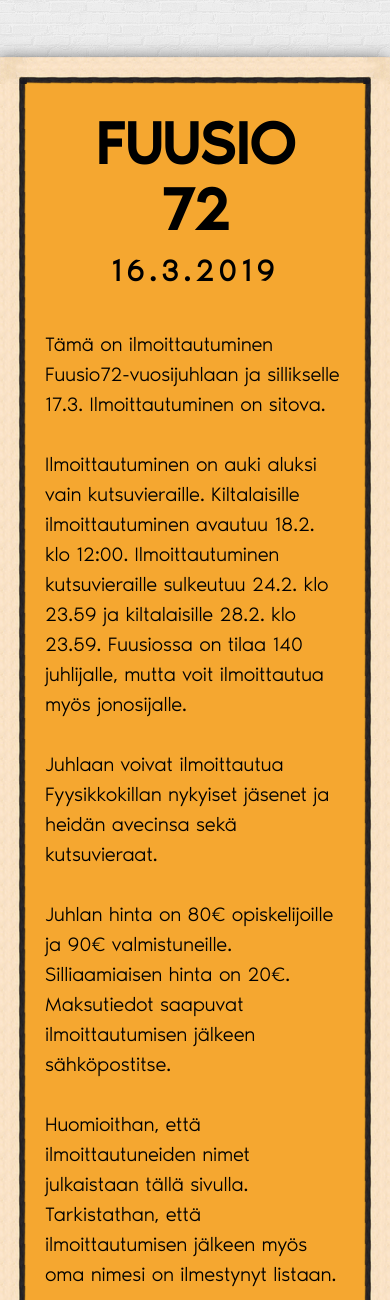
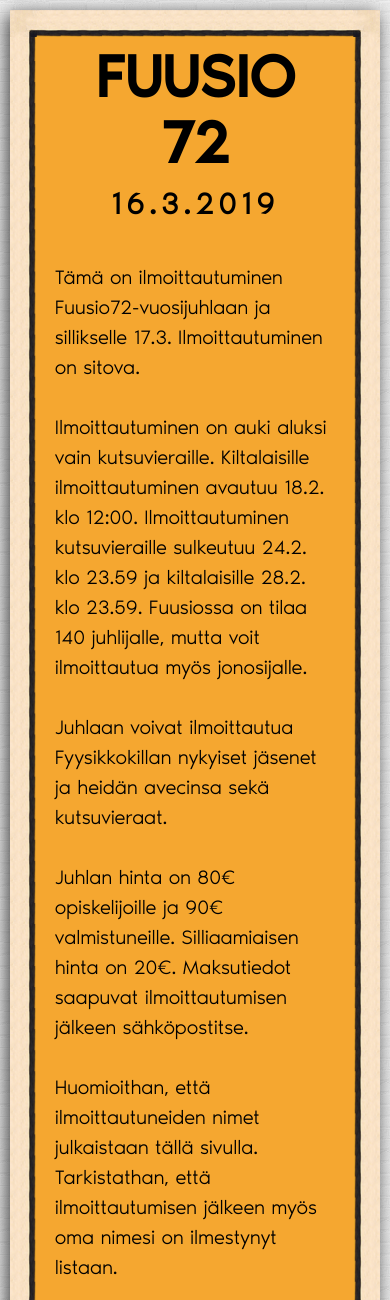
Before and after one commit to EinariTuukkanen/fuusio71-ilmo, a Flask app: page / in a window 390 px wide. Shown: the top 1300 px of the page. Run offline with Flask 2, Linux system fonts and the light colour scheme; data that the repository does not hold is empty; parts of the project's set-up code (start-up, migrations or seed data) failed here and were passed over; some libraries are stand-ins or nearby versions.

Commit message:
Updates container dimensions

```diff
--- a/static/css/fuusio72.css
+++ b/static/css/fuusio72.css
@@ -36,7 +36,7 @@ h6 {
   margin: 0;
 }
 .container {
-  padding-top: 20px;
+  margin-top: 30px;
   background-color: #f5a730;
   /* background-image: url('../img/posternoise.png'); */
   /* background-repeat: repeat; */
@@ -578,6 +578,10 @@ select:-webkit-autofill:focus {
   .table-mobile-friendly {
     font-size: 16px;
   }
+  .container {
+    margin-top: 10px;
+    width: 95%;
+  }
   .form-control::placeholder {
     color: #1848b5;
     font-size: 16px;
--- a/templates/index.html
+++ b/templates/index.html
@@ -28,8 +28,6 @@
 </head>
 
 <body>
-    <br />
-    <br />
 
     <!-- Main Content -->
     <div class="container">
```
